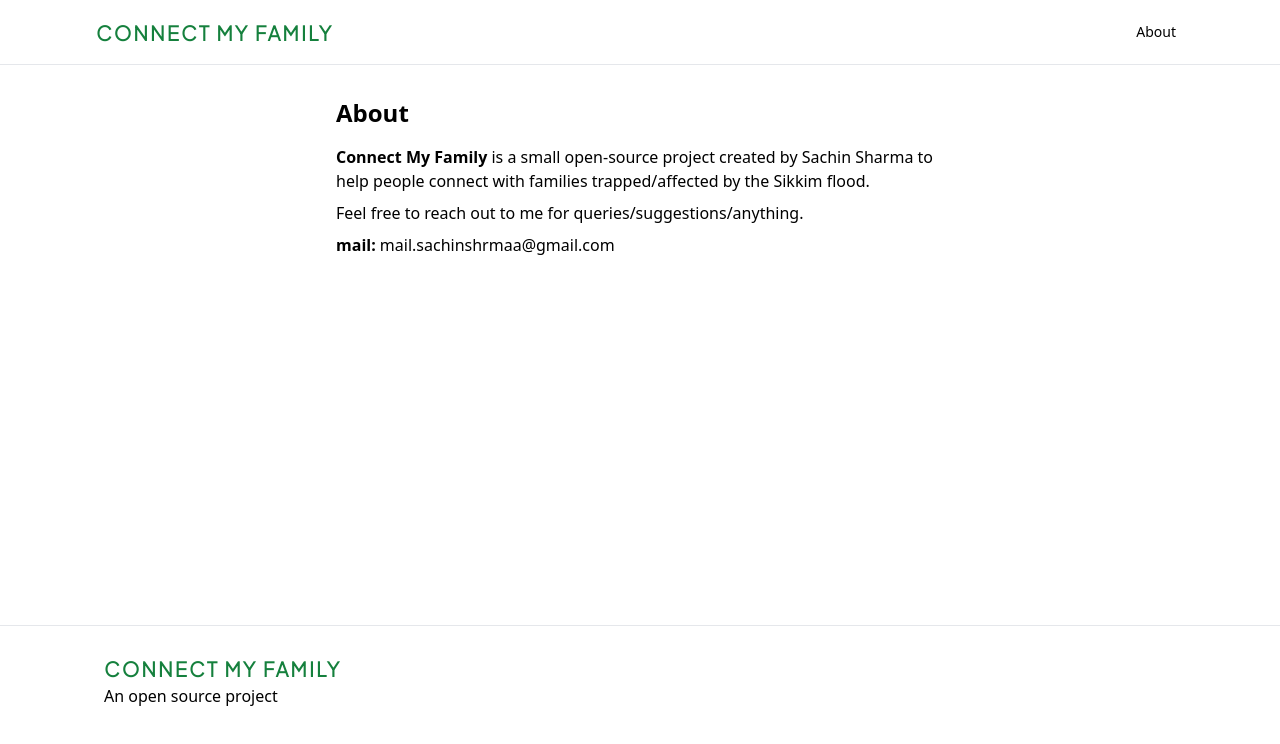
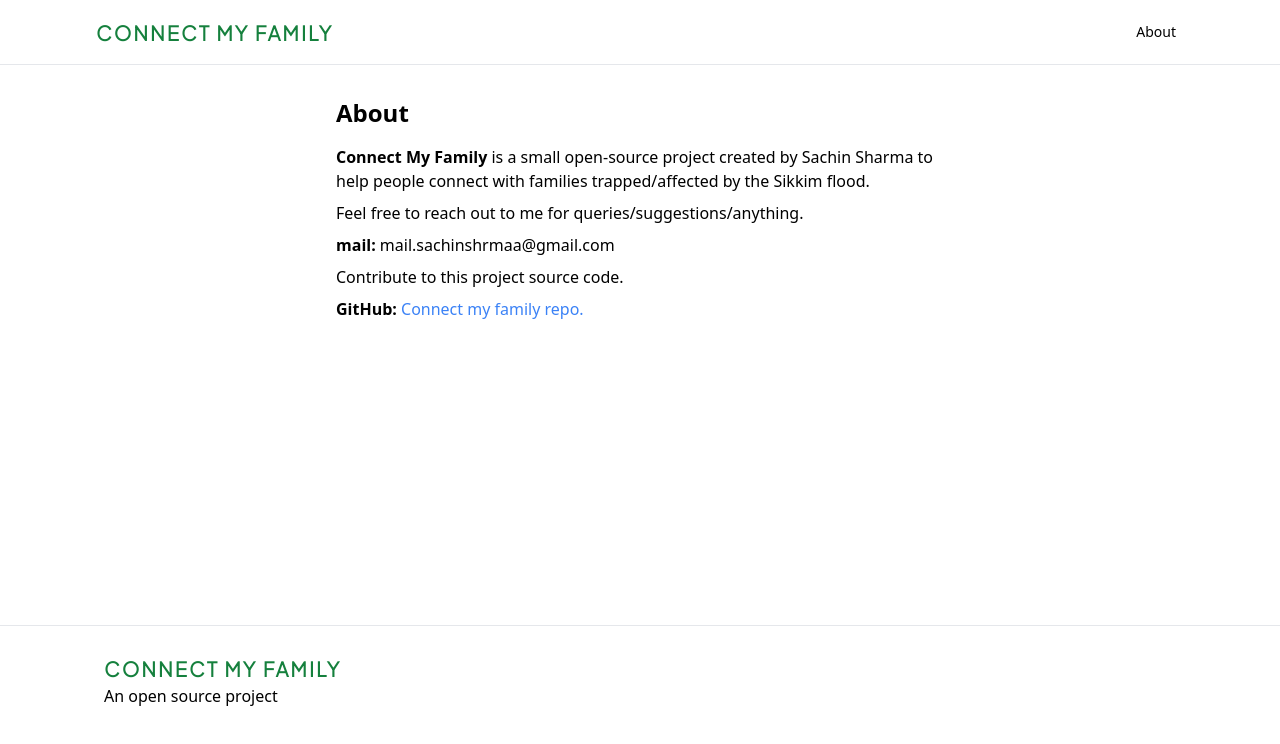
Before and after one commit to sachinshrmaa/connectmyfamily, a Next.js app: page /about in a window 1280 px wide. Shown: the top 744 px of the page. Built offline with nearby package versions, Linux system fonts and the light colour scheme; a web font is replaced by a local one.

Commit message:
docs: update about page

```diff
--- a/app/about/page.tsx
+++ b/app/about/page.tsx
@@ -15,6 +15,14 @@ export default function About() {
       <p>
         <b>mail:</b> mail.sachinshrmaa@gmail.com
       </p>
+
+      <p className="my-2">Contribute to this project source code.</p>
+      <p>
+        <b>GitHub:</b>{" "}
+        <a href="https://github.com/sachinshrmaa/connectmyfamily" className="text-blue-500">
+          Connect my family repo.
+        </a>
+      </p>
     </div>
   );
 }
```
